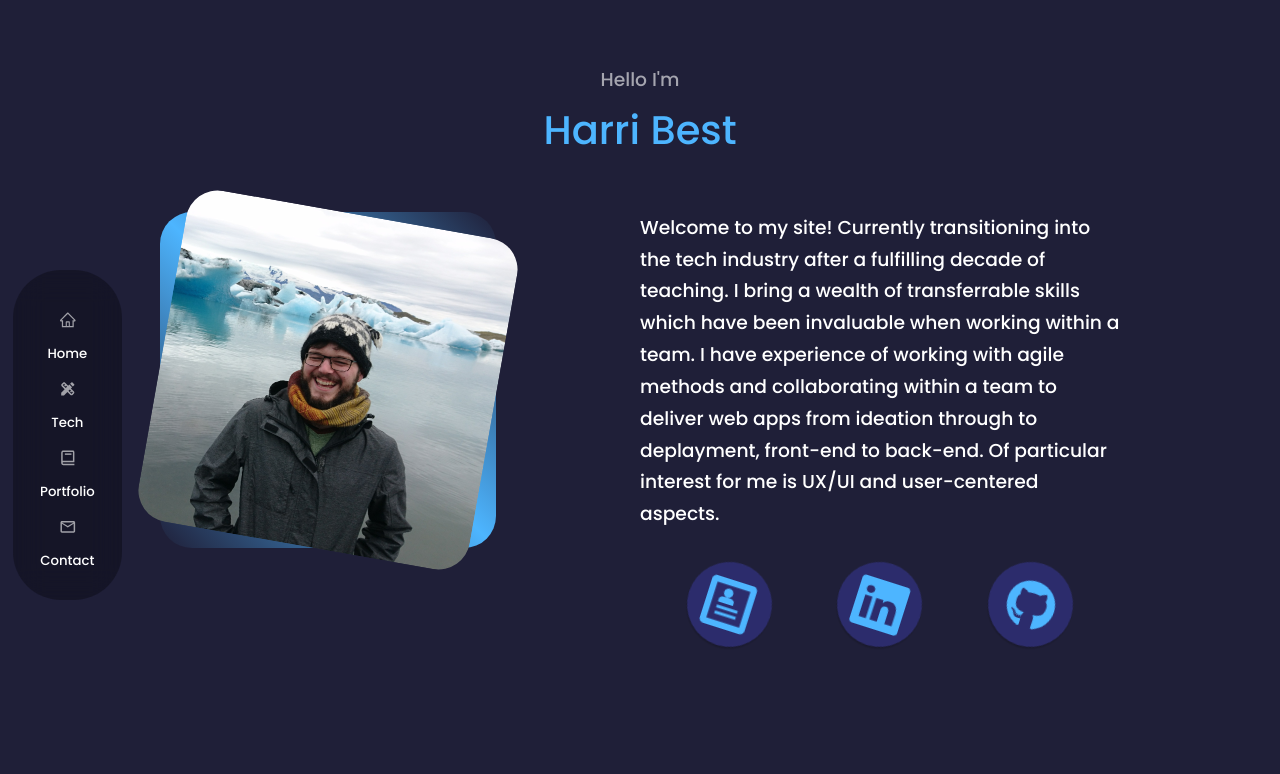
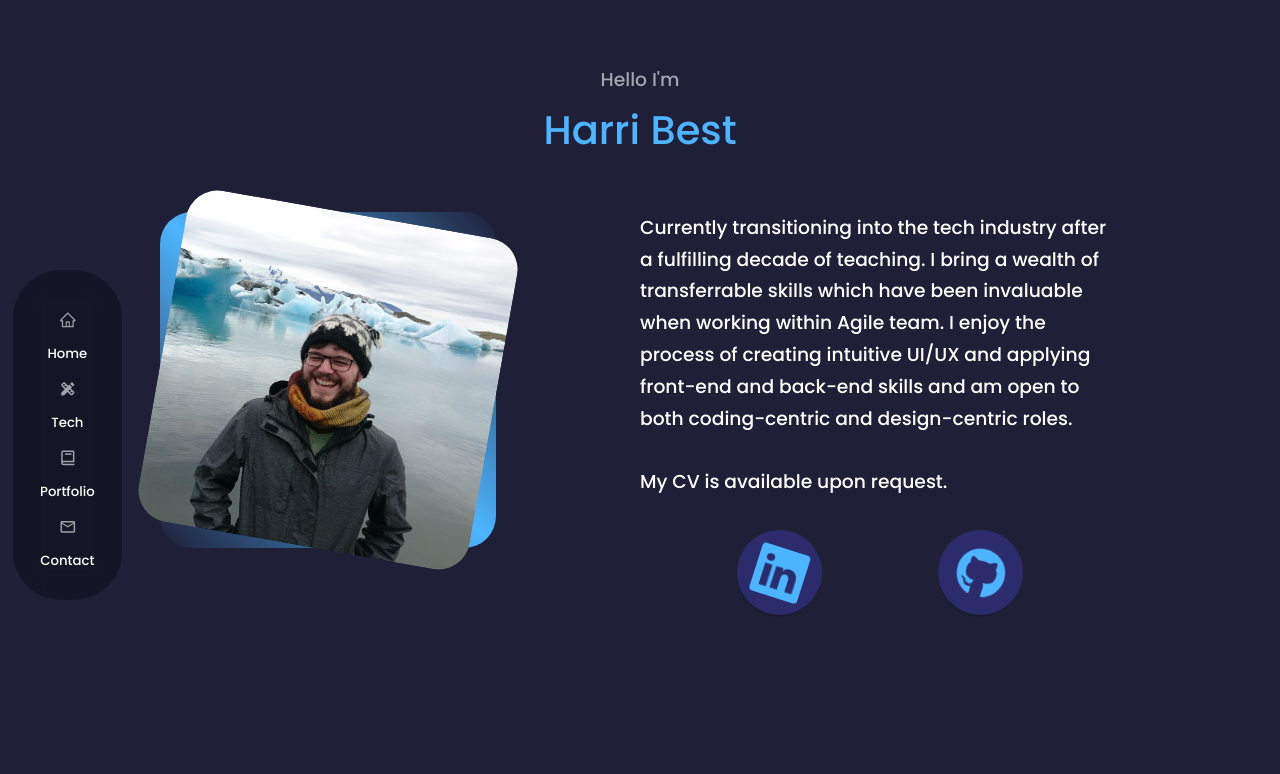
Before and after one commit to HairiBeast/portfolio, a React (Create React App) app: page / in a window 1280 px wide. Shown: the top 774 px of the page. Built offline with nearby package versions, Linux system fonts and the light colour scheme.

Commit message:
updated about me section and edited text, removed cv button

```diff
--- a/src/components/about/About.jsx
+++ b/src/components/about/About.jsx
@@ -40,13 +40,15 @@ const about = () => {
           </div> */}
 
           <h3>
-            Welcome to my site! Currently transitioning into the tech industry
-            after a fulfilling decade of teaching. I bring a wealth of
-            transferrable skills which have been invaluable when working within
-            a team. I have experience of working with agile methods and
-            collaborating within a team to deliver web apps from ideation
-            through to deplayment, front-end to back-end. Of particular interest
-            for me is UX/UI and user-centered aspects.
+            Currently transitioning into the tech industry after a fulfilling
+            decade of teaching. I bring a wealth of transferrable skills which
+            have been invaluable when working within Agile team. I enjoy the
+            process of creating intuitive UI/UX and applying front-end and
+            back-end skills and am open to both coding-centric and
+            design-centric roles.
+            <br />
+            <br />
+            My CV is available upon request.
           </h3>
           {/* <h4 className="tagline">Currently seeking new opportunities.</h4> */}
           <CTASocials />
--- a/src/components/about/CTASocials.jsx
+++ b/src/components/about/CTASocials.jsx
@@ -1,18 +1,18 @@
 import React from "react";
-import HarriBestCV from "../../assets/HarriBestCV.pdf";
+// import HarriBestCV from "../../assets/HarriBestCV.pdf";
 import { BsLinkedin } from "react-icons/bs";
 import { FaGithub } from "react-icons/fa";
-import { ImProfile } from "react-icons/im";
+// import { ImProfile } from "react-icons/im";
 
 const CTASocials = () => {
   return (
     <div className="cta-socials">
-      <div>
+      {/* <div>
         <a href={HarriBestCV} download>
           <ImProfile size={50} className="cta-icon" />
         </a>
-        {/* <h5 className="nav-text">CV</h5> */}
-      </div>
+        <h5 className="nav-text">CV</h5>
+      </div> */}
       <div>
         <a
           href="https://linkedin.com/in/harri-best"
```
Also changed, not shown: 1 other file (tests, documents, lock files or other folders).
